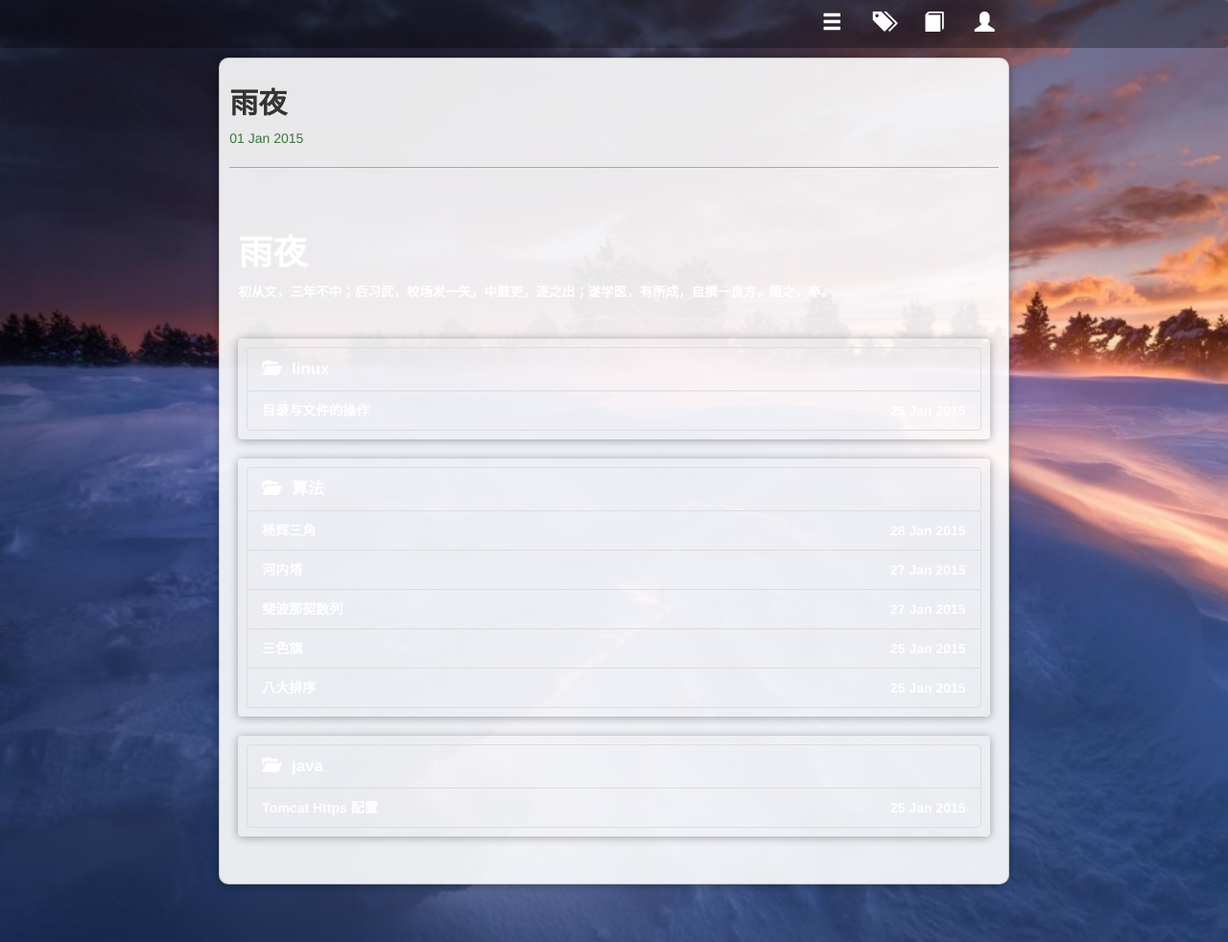
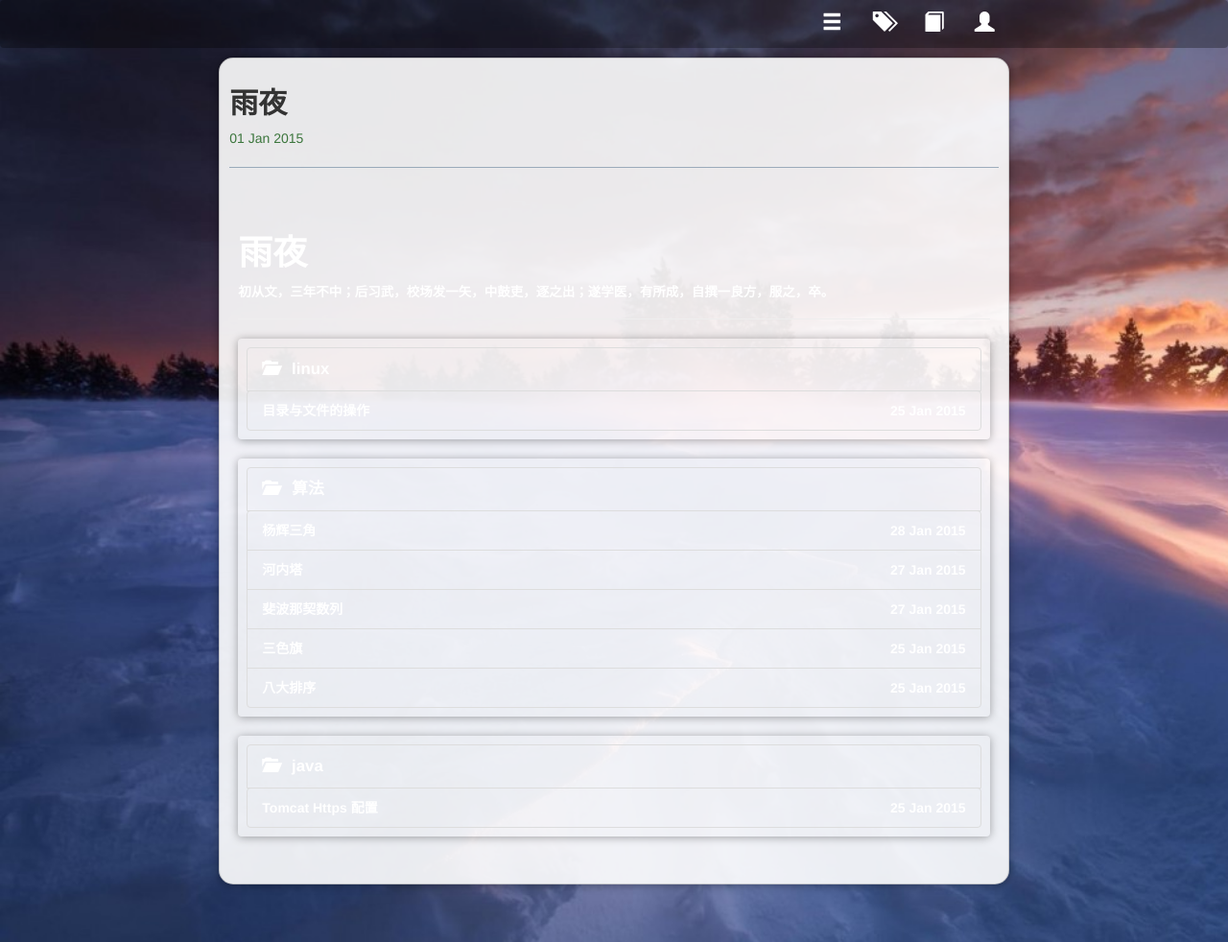
Before and after one commit to bit-ranger/blog, a Jekyll site: the page built from index.html, in a window 1280 px wide and 982 px high. Shown: the whole window at 96% size. Built offline with Jekyll 4.4.1, drawn with Linux system fonts in a browser that asks for light colours; nearby versions of some CDN libraries; Markdown is read by kramdown in place of the engine named in the settings.

Commit message:
更换壁纸

```diff
--- a/_layouts/default.html
+++ b/_layouts/default.html
@@ -38,7 +38,7 @@
 <!-- 导航条的半透明底座 -->
 <div class="hidden-xs" style="background-color:rgba(0,0,0,.3); width:100%; min-height:50px; z-index:999; position:fixed; border-radius:4px;"></div>
 <!-- 一个垫子,用来产生正文与导航条的间隔 -->
-<div class="center-bolck hidden-xs" style="height: 60px;"></div>
+<div class="pad hidden-xs"></div>
 <!-- >> 顶部导航条,手机屏幕不显示 -->
 <div class="container-fluid">
     <div class="row">
@@ -58,7 +58,7 @@
                 </div>
             </div>
             <!-- >> 只在手机端显示的菜单 -->
-            <div class="wrapper {% if page.url == '/index.html' %}clear-background{% endif %}">
+            <div class="wrapper circular-corner {% if page.url == '/index.html' %}clear-background{% endif %}">
                 {% if page.url != "/index.html" %}
                     <h2>{{page.title}}</h2>
                     <span class="text-success">{{ page.date | date_to_string }}</span>
@@ -72,6 +72,7 @@
                 {% endif %}
                 {{ content }}
             </div>
+            <div class="pad hidden-xs"></div>
         </div>
     </div>
 </div>
--- a/css/style.css
+++ b/css/style.css
@@ -27,12 +27,15 @@
     top:50%;
     z-index: 999;
 }
+.pad {
+    display: block;
+    height: 60px;
+}
 .wrapper {
     padding: 10px 10px 20px 10px;
     background-color: rgba(255,255,255,0.9);
     border: 1px solid rgba(0,0,0,0.16667);
     box-shadow: 0 1px 10px rgba(0,0,0,0.33333);
-    border-radius: 10px;
 }
 .font-lg {
     font-size: 180%;
@@ -47,7 +50,7 @@
     background-color: #222;
     background-image: url(/css/background-img.jpg);
     width:100%;
-    height:110%;
+    height:120%;
     position:fixed;
     background-size: cover;
     z-index:-999;
@@ -79,6 +82,9 @@
     .pager-btn {
         display: none;
     }
+    .fixed-background {
+        background-position: 30%;
+    }
 }
 
 
```
